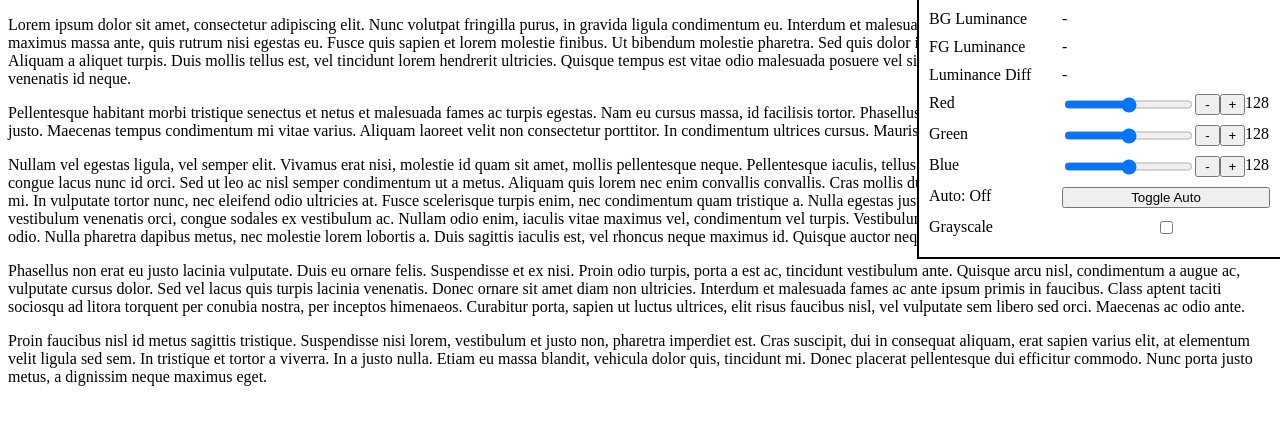
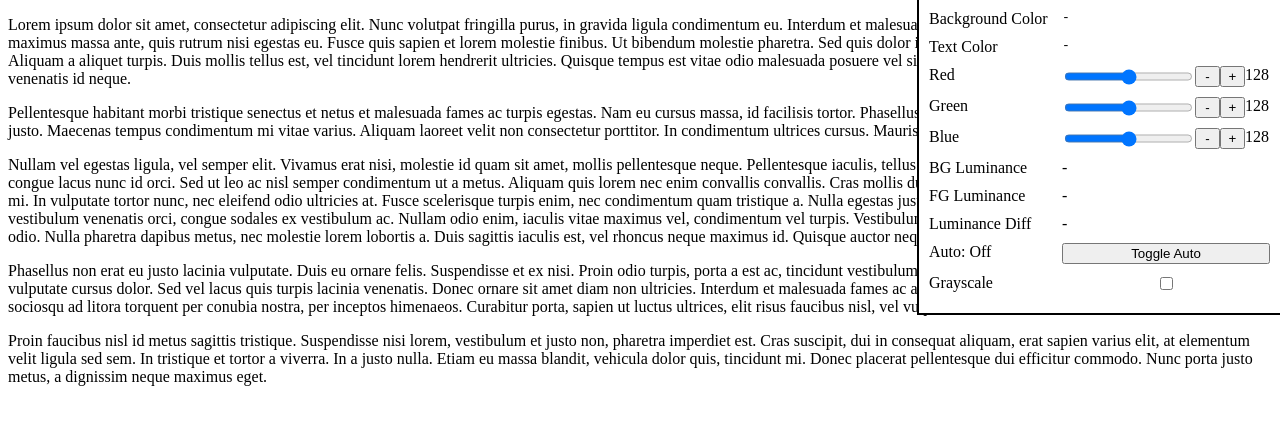
Before and after one commit to exhuma/readable-color, a website built with Vite: page src/index.html in a window 1280 px wide. Built offline with nearby package versions, Linux system fonts and the light colour scheme.

Commit message:
Display colors on demo page

```diff
--- a/src/index.html
+++ b/src/index.html
@@ -75,9 +75,8 @@
     efficitur commodo. Nunc porta justo metus, a dignissim neque maximus eget.
     </p>
    <div id="SliderGrid">
-    <span>BG Luminance</span><span id="BGLuminance" style="grid-column-start: span 4;">-</span>
-    <span>FG Luminance</span><span id="FGLuminance" style="grid-column-start: span 4;">-</span>
-    <span>Luminance Diff</span><span id="LuminanceDiff" style="grid-column-start: span 4;">-</span>
+    <span>Background Color</span><tt id="BGColor" style="grid-column-start: span 4;">-</tt>
+    <span>Text Color</span><tt id="FGColor" style="grid-column-start: span 4;">-</tt>
     <span>Red</span><input type="range" name="red" id="SliderRed" min="0" max="255">
     <button id="SubRed">-</button>
     <button id="AddRed">+</button>
@@ -90,6 +89,9 @@
     <button id="SubBlue">-</button>
     <button id="AddBlue">+</button>
     <span id="BlueValue"></span>
+    <span>BG Luminance</span><span id="BGLuminance" style="grid-column-start: span 4;">-</span>
+    <span>FG Luminance</span><span id="FGLuminance" style="grid-column-start: span 4;">-</span>
+    <span>Luminance Diff</span><span id="LuminanceDiff" style="grid-column-start: span 4;">-</span>
     <span>Auto: <span id="AutoState">Off</span></span><input style="grid-column-start: span 4;" type="button" id="ButtonAuto" value="Toggle Auto" />
     <span>Grayscale</span><input style="grid-column-start: span 4;" type="checkbox" id="LinkSlidersToggle" value="off" />
     <span></span><span></span><span></span>
@@ -155,6 +157,8 @@
             swatch.style.color = fgColor.toHex();
             document.getElementById("BGLuminance").innerHTML = bgColor.luminosity().toFixed(4);
             document.getElementById("FGLuminance").innerHTML = fgColor.luminosity().toFixed(4);
+            document.getElementById("BGColor").innerHTML = bgColor.toHex();
+            document.getElementById("FGColor").innerHTML = fgColor.toHex();
             document.getElementById("LuminanceDiff").innerHTML = Math.abs(
                 fgColor.luminosity() - bgColor.luminosity()
             ).toFixed(4);
```
